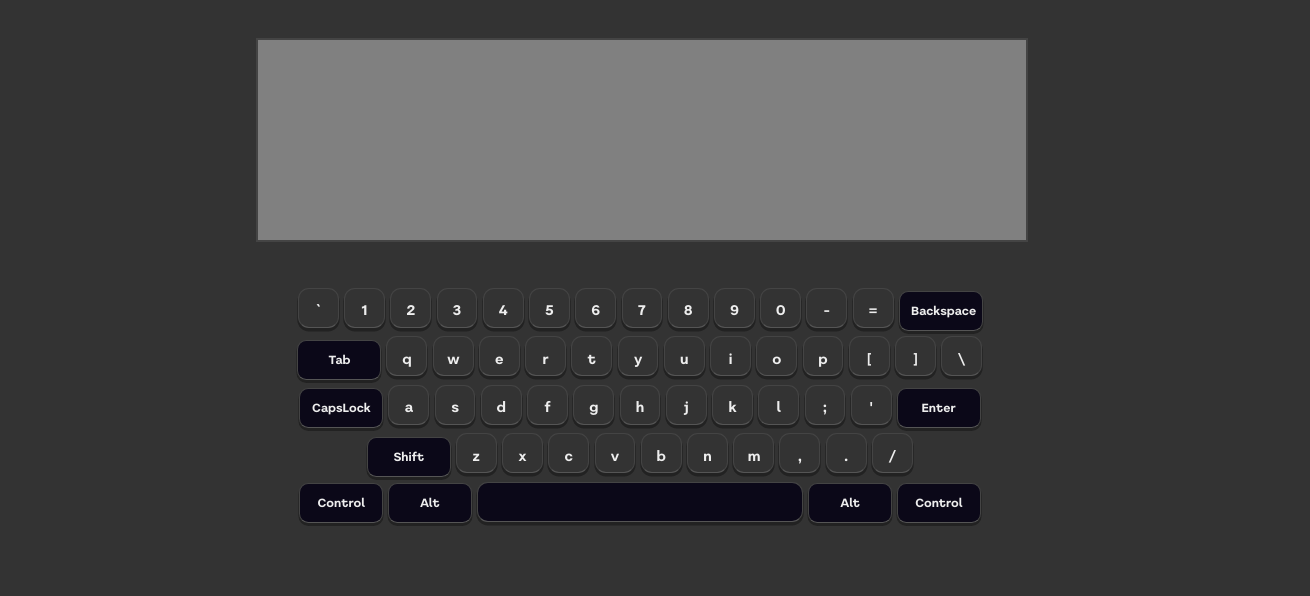
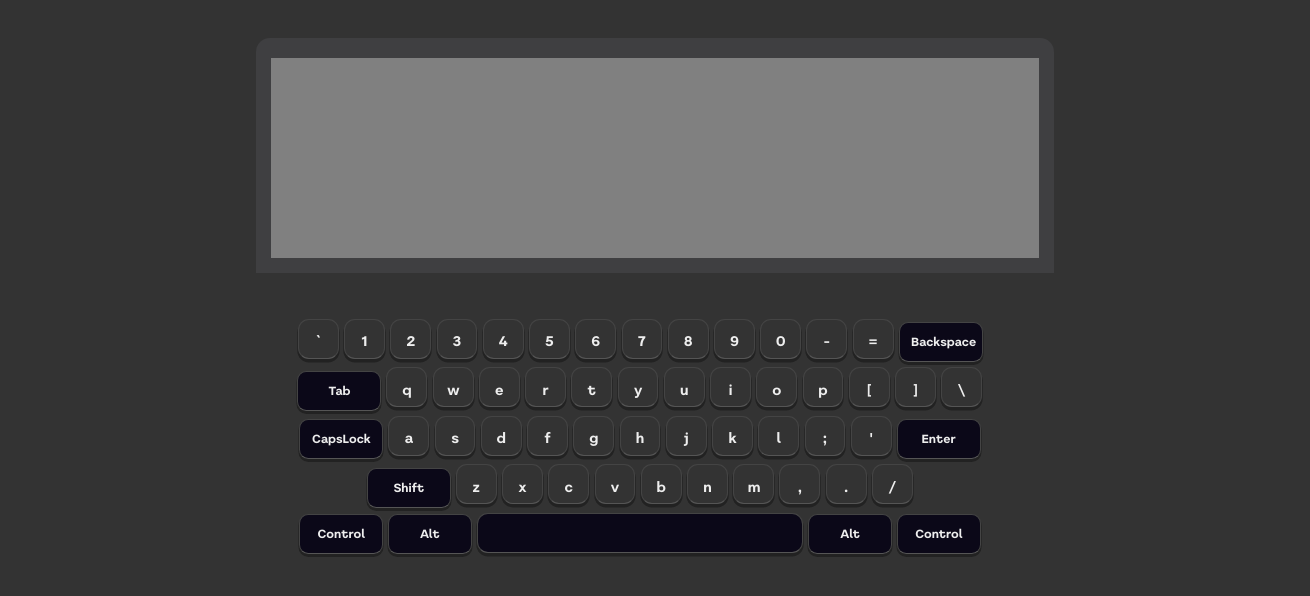
Before and after one commit to IHARNAZAROV/RSS-Virtual-Keyboard, a website: page index.html in a window 1280 px wide. Shown: the whole page, 1310 px wide, since content can reach past the window. Drawn offline with Linux system fonts and the light colour scheme.

Commit message:
feat: change input border

```diff
--- a/index.js
+++ b/index.js
@@ -103,6 +103,7 @@ class Keyboard {
       localStorage.setItem('lang', 'true');
     }
   }
+
 
   createKeys() {
     const fragment = document.createDocumentFragment();
--- a/style.css
+++ b/style.css
@@ -11,8 +11,8 @@ body {
 }
 
 html {
-    height: 100%;
-    width: 100%;
+    max-width: 100%;
+    overflow-x: hidden;
 }
 
 * {
@@ -24,7 +24,9 @@ html {
     width: 60%;
     margin: 3% 20%;
     height: 200px;
-    border: 0.063em solid #444;
+    border: 15px solid #3f3f41;
+    border-top: 20px solid #3f3f41;
+    border-radius: 14px 14px 0 0;
     outline: none;
     font-family: 'Literal';
     font-size: 40px;
```
